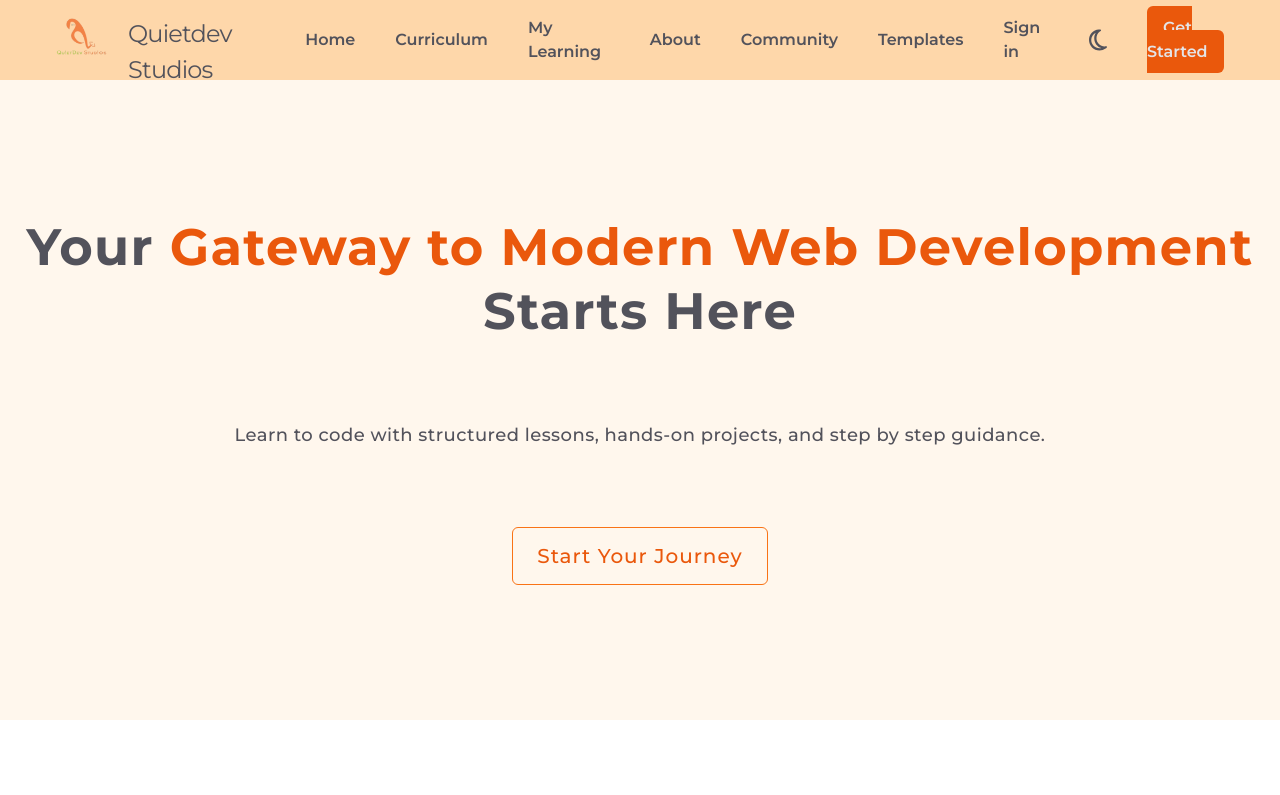
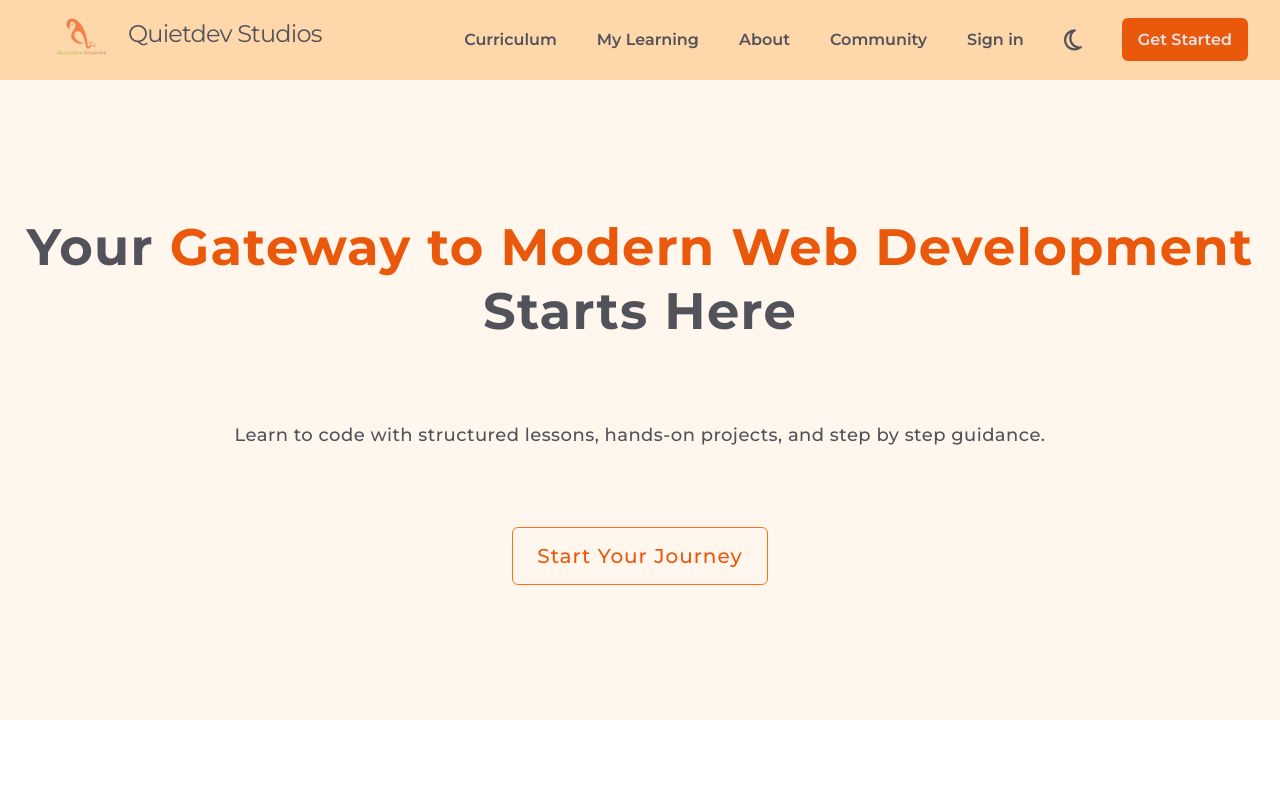
Before and after one commit to quietdevstudios/quietdevstudio, a React (Vite) app: page / in a window 1280 px wide. Shown: the top 795 px of the page. Built offline with nearby package versions, Linux system fonts and the light colour scheme.

Commit message:
removed some nav links

```diff
--- a/data.js
+++ b/data.js
@@ -3,11 +3,11 @@ import { faBookOpen, faCircleQuestion, faCommentNodes } from "@fortawesome/free-
 
 
 export const NAV_LINKS = [
-  {
-    linkText: "Home",
-    hyperLink: "/",
-    faImage: faBookOpen
-  },
+  // {
+  //   linkText: "Home",
+  //   hyperLink: "/",
+  //   faImage: faBookOpen
+  // },
   {
     linkText: "Curriculum",
     hyperLink: "curriculum",
@@ -28,11 +28,11 @@ export const NAV_LINKS = [
     hyperLink: "#",
     faImage: faCommentNodes
   },
-  {
-    linkText: "Templates",
-    hyperLink: "#",
-    faImage: faBookOpen
-  },
+  // {
+  //   linkText: "Templates",
+  //   hyperLink: "#",
+  //   faImage: faBookOpen
+  // },
   {
     linkText: "Sign in",
     hyperLink: "#",
```
